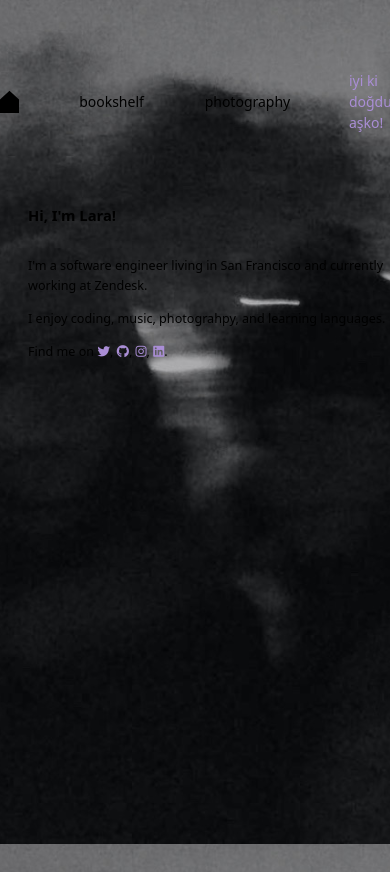
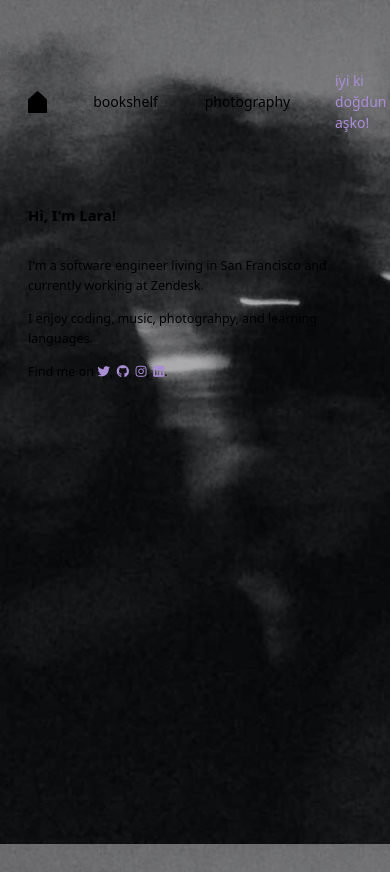
Before and after one commit to lara/dilaraaydin.com, an Eleventy site: page src/index.njk in a window 390 px wide. Shown: the top 872 px of the page. Built offline with nearby package versions, Linux system fonts and the light colour scheme; Eleventy itself is replaced by a stand-in of ours; files that its build step writes are made by us from their sources; what eleventy-plugin-error-overlay, eleventy-plugin-excerpt would draw is missing.

Commit message:
Add breathing room

```diff
--- a/src/css/bookshelf.css
+++ b/src/css/bookshelf.css
@@ -11,6 +11,12 @@ main.bookshelf {
   grid-template-columns: max-content 1fr;
   gap: var(--breathing-room);
   padding: 0;
+}
+
+@media (max-width: 800px) {
+  .bookshelf ul {
+    grid-template-columns: 1fr;
+  }
 }
 
 .bookshelf li {
--- a/src/css/main.css
+++ b/src/css/main.css
@@ -64,6 +64,7 @@ body > main {
   flex: 1 0 0;
   margin-block-start: 4em;
   max-width: 48em;
+  padding: 0 var(--breathing-room);
 }
 
 body > nav {
@@ -72,6 +73,7 @@ body > nav {
   background: rgba(43, 43, 43, 0.9);
   backdrop-filter: blur(3px);
   z-index: 1;
+  padding: 0 var(--breathing-room);
 }
 
 body > nav ul {
@@ -144,6 +146,6 @@ body > nav li:last-child {
   }
 
   body > nav ul > * + * {
-    margin-inline-start: 2em;
+    margin-inline-start: 1em;
   }
 }
```
